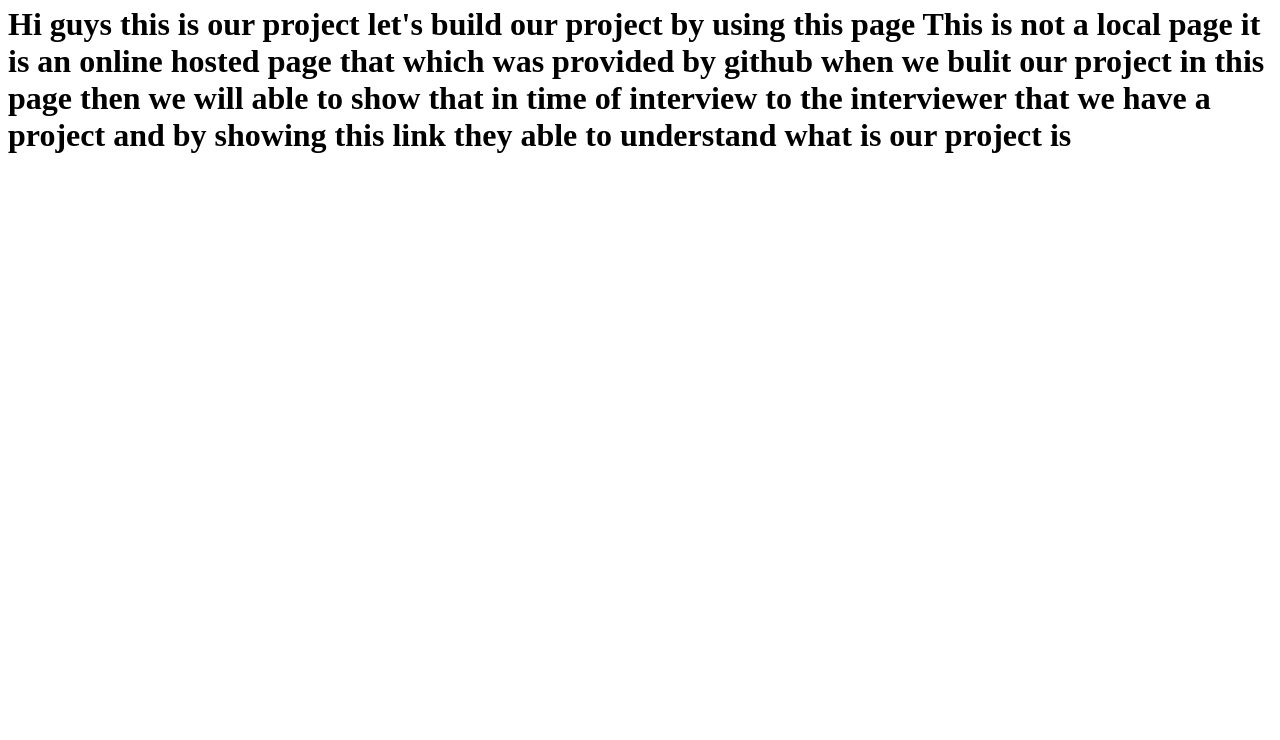
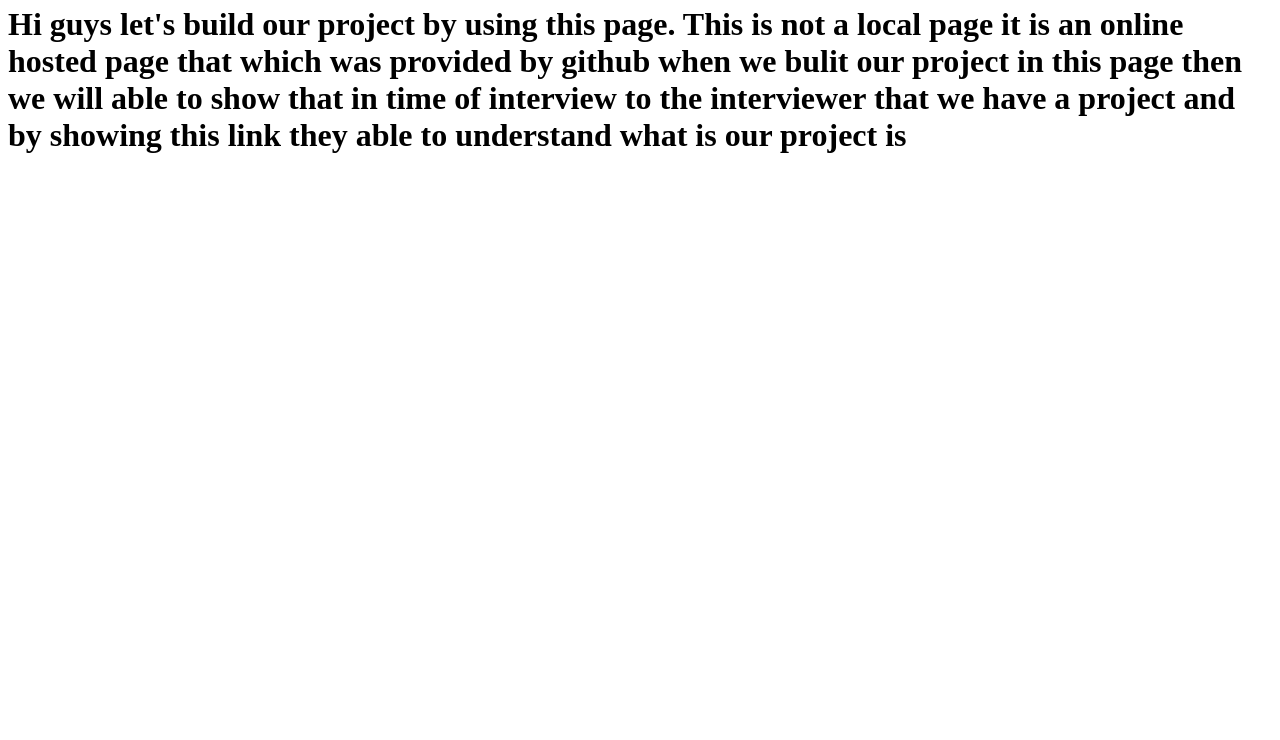
Before and after one commit to Moneshteja/project, a plain HTML site: page index.html in a window 1280 px wide. Shown: the part 60-800 px from the top of the page. Drawn offline with Linux system fonts and the light colour scheme.

Commit message:
Update index.html

```diff
--- a/index.html
+++ b/index.html
@@ -1,5 +1,5 @@
 
 <h1>project<h1>
-Hi guys this is our project let's build our project by using this page
+Hi guys let's build our project by using this page.
 
 This is not a local page it is an online hosted page that which was provided by github when we bulit our project in this page then we will able to show that in time of interview to the interviewer that we have a project and by showing this link they able to understand what is our project is
```
